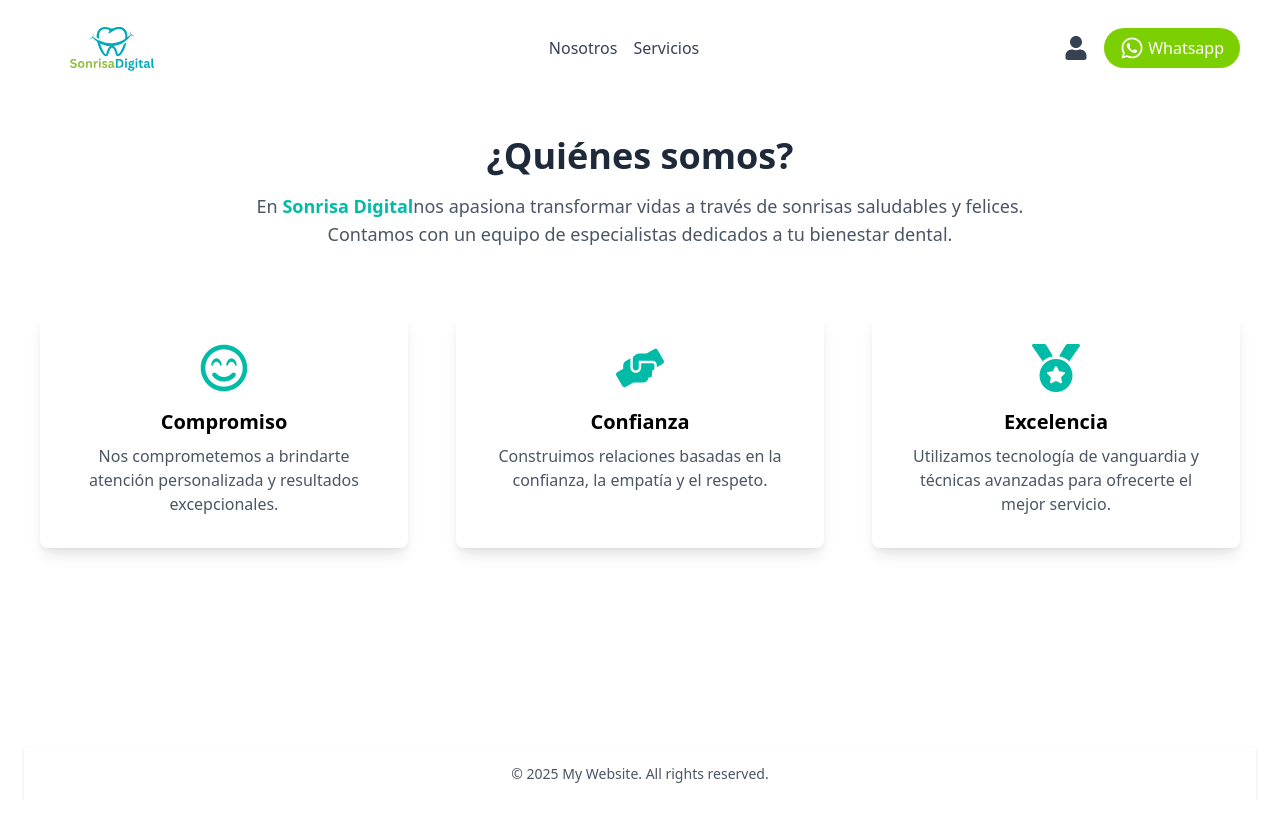
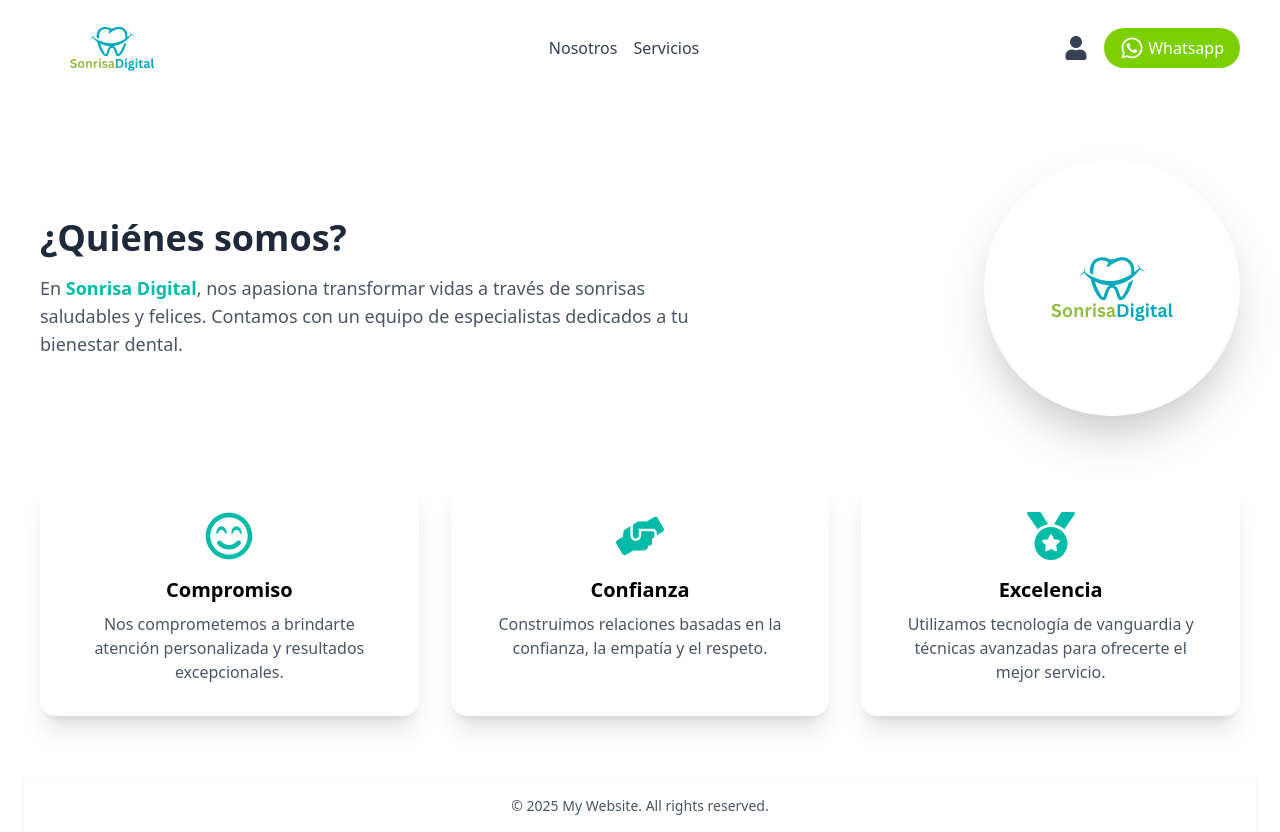
Before and after one commit to wilyramos/sonrisadigital_react_ts_frontend, a React (Vite) app: page /nosotros in a window 1280 px wide. Before the commit the page ends 800 px from the top, so only its background shows below. Built offline with nearby package versions, Linux system fonts and the light colour scheme; no server answers.

Commit message:
update page services

```diff
--- a/src/router.tsx
+++ b/src/router.tsx
@@ -3,7 +3,7 @@ import { BrowserRouter as Router, Routes, Route } from "react-router-dom";
 import PublicLayout from "./layouts/PublicLayout";
 import PacienteLayout from "./layouts/PacienteLayout";
 import Home from "./views/home";
-import Servicios from "./views/servicios";
+import Servicios from "./views/Servicios";
 import LogiwView from "./views/auth/LogiwView";
 import RegisterView from "./views/auth/RegisterView";
 import AdminLayout from "./layouts/AdminLayout";
--- a/src/views/About.tsx
+++ b/src/views/About.tsx
@@ -8,13 +8,14 @@ const fadeInUp = {
 
 export default function About() {
   return (
-    <div className="py-10">
+    <div className="py-16">
       <div className="container mx-auto px-4">
+        <div className="flex flex-col-reverse md:flex-row justify-between items-center gap-10 mb-16">
           <motion.div
             initial="hidden"
             animate="visible"
             transition={{ staggerChildren: 0.2 }}
-          className="text-center max-w-3xl mx-auto mb-16"
+            className="text-center md:text-left max-w-2xl"
           >
             <motion.h2
               variants={fadeInUp}
@@ -26,16 +27,27 @@ export default function About() {
               variants={fadeInUp}
               className="text-gray-600 text-lg"
             >
-            En <span className="text-teal-500 font-semibold">Sonrisa Digital</span>
-            nos apasiona transformar vidas a través de sonrisas saludables y felices.
-            Contamos con un equipo de especialistas dedicados a tu bienestar dental.
+              En <span className="text-teal-500 font-semibold">Sonrisa Digital</span>, nos apasiona transformar vidas a través de sonrisas saludables y felices. Contamos con un equipo de especialistas dedicados a tu bienestar dental.
             </motion.p>
           </motion.div>
 
-        <div className="grid md:grid-cols-3 gap-12">
-          {/* Card 1 */}
           <motion.div
-            className="bg-white rounded-lg shadow-lg p-8 text-center"
+            initial={{ opacity: 0, scale: 0.95 }}
+            whileInView={{ opacity: 1, scale: 1 }}
+            transition={{ duration: 0.6 }}
+            className="relative w-64 h-64 rounded-full shadow-2xl overflow-hidden"
+          >
+            <img
+              src="/logo.svg"
+              alt="About Us"
+              className="w-full h-full object-contain p-6"
+            />
+          </motion.div>
+        </div>
+
+        <div className="grid md:grid-cols-3 gap-8">
+          <motion.div
+            className="bg-white rounded-2xl shadow-xl p-8 text-center"
             variants={fadeInUp}
           >
             <FaRegSmileBeam className="text-teal-500 text-5xl mb-4 mx-auto" />
@@ -45,9 +57,8 @@ export default function About() {
             </p>
           </motion.div>
 
-          {/* Card 2 */}
           <motion.div
-            className="bg-white rounded-lg shadow-lg p-8 text-center"
+            className="bg-white rounded-2xl shadow-xl p-8 text-center"
             variants={fadeInUp}
           >
             <FaHandsHelping className="text-teal-500 text-5xl mb-4 mx-auto" />
@@ -57,9 +68,8 @@ export default function About() {
             </p>
           </motion.div>
 
-          {/* Card 3 */}
           <motion.div
-            className="bg-white rounded-lg shadow-lg p-8 text-center"
+            className="bg-white rounded-2xl shadow-xl p-8 text-center"
             variants={fadeInUp}
           >
             <FaMedal className="text-teal-500 text-5xl mb-4 mx-auto" />
--- a/src/views/Servicios.tsx
+++ b/src/views/Servicios.tsx
@@ -1,86 +1,78 @@
-// importe icons clinica dental de react-icons/fa
 import { FaTooth } from "react-icons/fa";
-import { TbDental, TbDentalBroken, TbDentalOff   } from "react-icons/tb";
+import { TbDental, TbDentalBroken, TbDentalOff } from "react-icons/tb";
 import { PiToothBold } from "react-icons/pi";
-
 
 const dataServicios = [
     {
         id: 1,
         icon: <FaTooth className="text-4xl text-teal-500" />,
         nombre: "Ortodoncia",
-        descripcion: "Cuidado dental completo para toda la familia, incluyendo exámenes, limpiezas y empastes.",
-        precio: 100
+        descripcion:
+            "Cuidado dental completo para toda la familia, incluyendo exámenes, limpiezas y empastes.",
+        precio: 100,
     },
     {
         id: 2,
-        icon: <TbDentalBroken  className="text-4xl text-teal-500" />,
-
+        icon: <TbDentalBroken className="text-4xl text-teal-500" />,
         nombre: "Endodoncia",
-        descripcion: "Mejora la apariencia de tu sonrisa con blanqueamiento, carillas y otros tratamientos estéticos.",
-        precio: 250
+        descripcion:
+            "Mejora la apariencia de tu sonrisa con blanqueamiento, carillas y otros tratamientos estéticos.",
+        precio: 250,
     },
     {
         id: 3,
         icon: <TbDentalOff className="text-4xl text-teal-500" />,
         nombre: "Blanqueamiento Dental",
-        descripcion: "Tratamientos para aliviar el dolor dental, infecciones y otros problemas de salud bucal.",
-        precio: 150
+        descripcion:
+            "Tratamientos para aliviar el dolor dental, infecciones y otros problemas de salud bucal.",
+        precio: 150,
     },
     {
         id: 4,
         icon: <TbDental className="text-4xl text-teal-500" />,
         nombre: "Odontopediatría",
-        descripcion: "Tratamientos para aliviar el dolor dental, infecciones y otros problemas de salud bucal.",
-        precio: 150
+        descripcion:
+            "Atención especializada para los más pequeños, en un ambiente amigable y seguro.",
+        precio: 150,
     },
     {
         id: 5,
         icon: <PiToothBold className="text-4xl text-teal-500" />,
         nombre: "Coronas Dentales",
-        descripcion: "Tratamientos para aliviar el dolor dental, infecciones y otros problemas de salud bucal.",
-        precio: 150
+        descripcion:
+            "Soluciones duraderas y estéticas para restaurar dientes dañados o debilitados.",
+        precio: 150,
     },
 ];
 
-
 export default function Servicios() {
     return (
-        <section className="py-10">
+        <section className="py-12 bg-white">
             <div className="container mx-auto px-6">
-                <h2 className="text-4xl md:text-5xl font-extrabold text-center text-teal-500 mb-16">
-                    Nuestros Servicios Dentales
+                <h2 className="text-3xl md:text-4xl font-bold text-center text-gray-600 mb-10">
+                    ¿Qué <span className="text-green-500">tratamiento dental</span> necesitas?
                 </h2>
 
-                <div className="grid grid-cols-1 md:grid-cols-2 lg:grid-cols-3 gap-10">
+                <div className="grid grid-cols-1 sm:grid-cols-2 lg:grid-cols-3 gap-6">
                     {dataServicios.map((servicio) => (
                         <div
                             key={servicio.id}
-                            className="bg-white rounded-3xl shadow-lg hover:shadow-2xl transition-all duration-300 flex flex-col overflow-hidden border border-gray-100 hover:border-teal-300"
+                            className="bg-white rounded-2xl shadow-sm border border-gray-100 hover:shadow-lg transition-all duration-300 p-6 flex flex-col items-center text-center group hover:bg-teal-500 hover:text-white"
                         >
-                            <div className="bg-teal-50 flex items-center justify-start p-2">
+                            <div className="mb-4 bg-teal-50 p-4 rounded-full transition group-hover:bg-white">
                                 {servicio.icon}
                             </div>
-
-                            <div className="px-6 flex justify-between flex-grow">
-                                <div>
-                                    <h3 className="text-xl font-bold text-gray-600 mb-3">
-                                        {servicio.nombre}
-                                    </h3>
-                                    <p className="text-gray-400 text-base leading-relaxed mb-6">
-                                        {servicio.descripcion}
-                                    </p>
-                                </div>
-
-                                <div className="text-gray-500 font-bold text-lg">
-                                    ${servicio.precio} USD
-                                </div>
-                            </div>
+                            <h3 className="text-xl font-semibold mb-2">{servicio.nombre}</h3>
+                            <p className="text-sm text-gray-600 group-hover:text-white mb-4">
+                                {servicio.descripcion}
+                            </p>
+                            <button className="mt-auto bg-teal-600 text-white px-5 py-2 rounded-full hover:bg-blue-500 transition duration-300">
+                                Reservar
+                            </button>
                         </div>
                     ))}
                 </div>
             </div>
         </section>
-
     );
 }
--- a/src/views/home.tsx
+++ b/src/views/home.tsx
@@ -1,5 +1,5 @@
 import Header from '../components/Home/Header'
-import Servicios from './servicios'
+import Servicios from "./Servicios";
 
 export default function home() {
 
```
Lines whose indentation alone changed are shown as unchanged.
